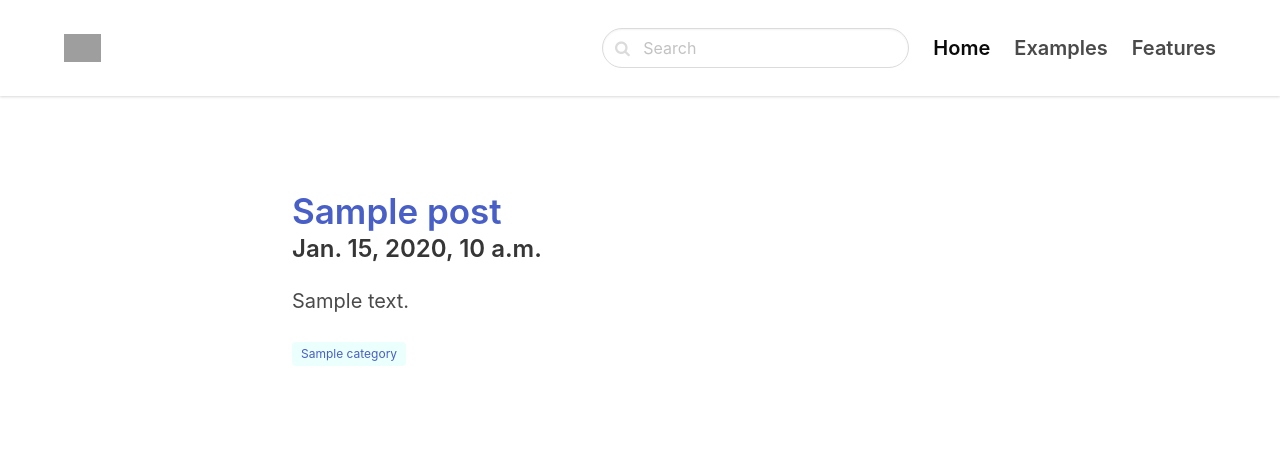
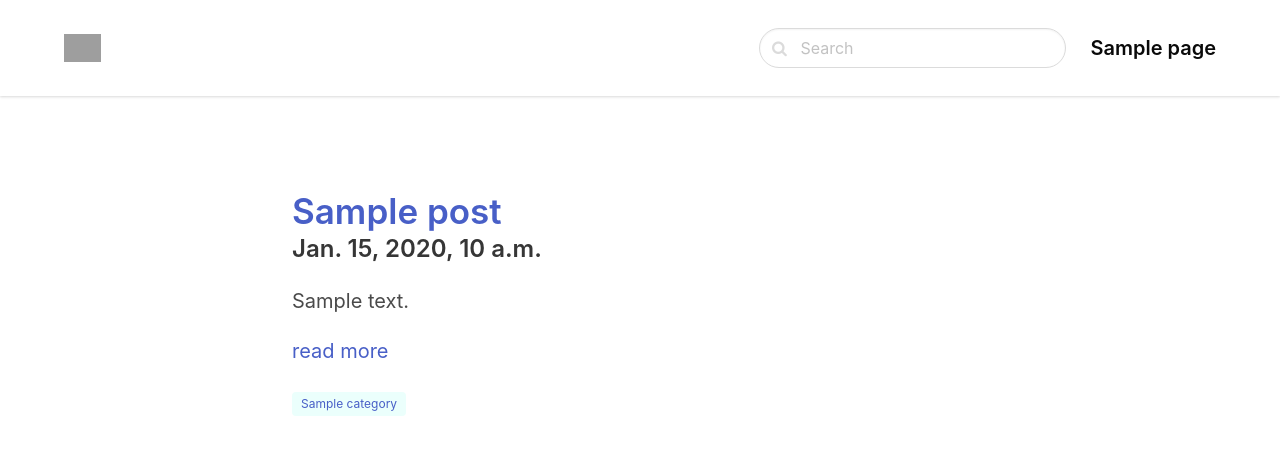
Before and after one commit to aligoren/django_blog_app, a Django app: page / in a window 1280 px wide. Shown: the top 455 px of the page. Run offline with Django 3.2, Linux system fonts and the light colour scheme; tables that the repository leaves empty hold one stand-in row (values such as "Sample post"); some libraries are stand-ins or nearby versions; grey boxes are pictures that could not be loaded.

Commit message:
Context processors for pages, added. I also added custom 404 page

```diff
--- a/blog/blog/settings.py
+++ b/blog/blog/settings.py
@@ -23,9 +23,9 @@ BASE_DIR = Path(__file__).resolve(strict=True).parent.parent
 SECRET_KEY = 'o0pc&h_z2asa0ch4jlyd$5t*8xd7so22uop9-)d6b=&!_xu(xy'
 
 # SECURITY WARNING: don't run with debug turned on in production!
-DEBUG = True
+DEBUG = False
 
-ALLOWED_HOSTS = []
+ALLOWED_HOSTS = [] if DEBUG else ["localhost"]
 
 
 # Application definition
@@ -64,6 +64,7 @@ TEMPLATES = [
                 'django.template.context_processors.request',
                 'django.contrib.auth.context_processors.auth',
                 'django.contrib.messages.context_processors.messages',
+                'blog_app.context_processors.context_processors.pages_processor'
             ],
         },
     },
--- a/blog/blog/urls.py
+++ b/blog/blog/urls.py
@@ -16,7 +16,10 @@ Including another URLconf
 from django.contrib import admin
 from django.urls import include, path
 
+
 urlpatterns = [
     path('', include('blog_app.urls')),
     path('admin/', admin.site.urls),
 ]
+
+handler404 = 'blog_app.views.handler404'
--- /dev/null
+++ b/blog/blog_app/context_processors/context_processors.py
@@ -0,0 +1,6 @@
+from ..models import Page
+
+def pages_processor(request):
+    pages = Page.objects.filter(active=True)
+
+    return { 'pages': pages }
--- a/blog/blog_app/templates/blog/base.html
+++ b/blog/blog_app/templates/blog/base.html
@@ -39,15 +39,11 @@
                 </span>
                 </div>
             </div>
-            <a class="navbar-item is-active is-size-5 has-text-weight-semibold">
-                Home
+            {% for page in pages %}
+            <a href="/page/{{ page.slug }}" class="navbar-item is-active is-size-5 has-text-weight-semibold">
+                {{ page.title }}
             </a>
-            <a class="navbar-item is-size-5 has-text-weight-semibold">
-                Examples
-            </a>
-            <a class="navbar-item is-size-5 has-text-weight-semibold">
-                Features
-            </a>
+            {% endfor %}
             </div>
         </div>
         </div>
--- a/blog/blog_app/templates/blog/index.html
+++ b/blog/blog_app/templates/blog/index.html
@@ -16,7 +16,8 @@
                 <div class="content is-medium">
                     <h2 class="title"><a href="{{post.slug}}">{{ post.title }}</a></h2>
                     <h4 class="subtitle is-4">{{ post.created_at }}</h4>
-                    <p>{{ post.content|markdown|safe|truncatewords:50 }}</p>
+                    <p>{{ post.content|markdown|safe|truncatewords:50|linebreaks }}</p>
+                    <a href="{{post.slug}}">read more</a>
                 </div>
                 {% for category in post.category.all %}
                 <span class="tag is-primary is-light">
--- a/blog/blog_app/views.py
+++ b/blog/blog_app/views.py
@@ -31,3 +31,12 @@ def post_defails(request, post_slug):
     context = { 'post': post, 'settings': settings }
 
     return render(request, 'blog/details.html', context)
+
+
+def handler404(request, exception):
+
+    settings = { 'title': '404 Not Found' }
+
+    context = { 'message': 'You may want to visit [Home](/)', 'details': str(exception), 'settings': settings  }
+
+    return render(request, 'errors/404.html', context, status = 404)
```
Also changed, not shown: blog/blog_app/templates/errors/404.html (added, +17 -0 lines).
